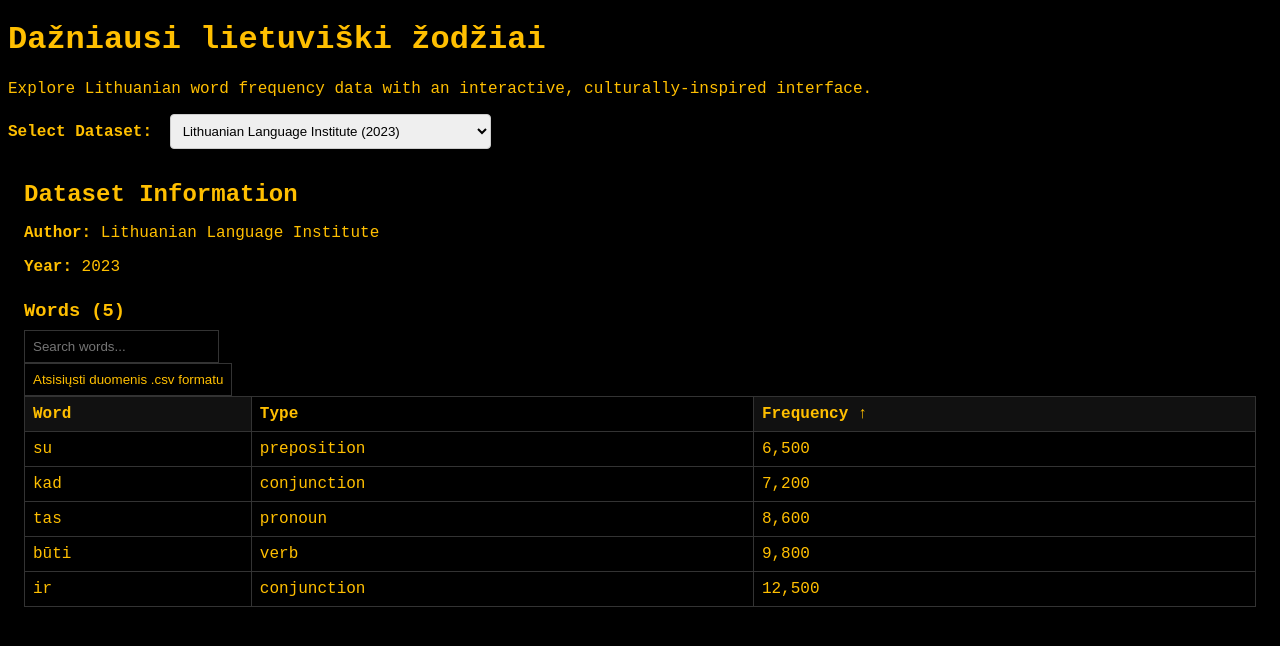
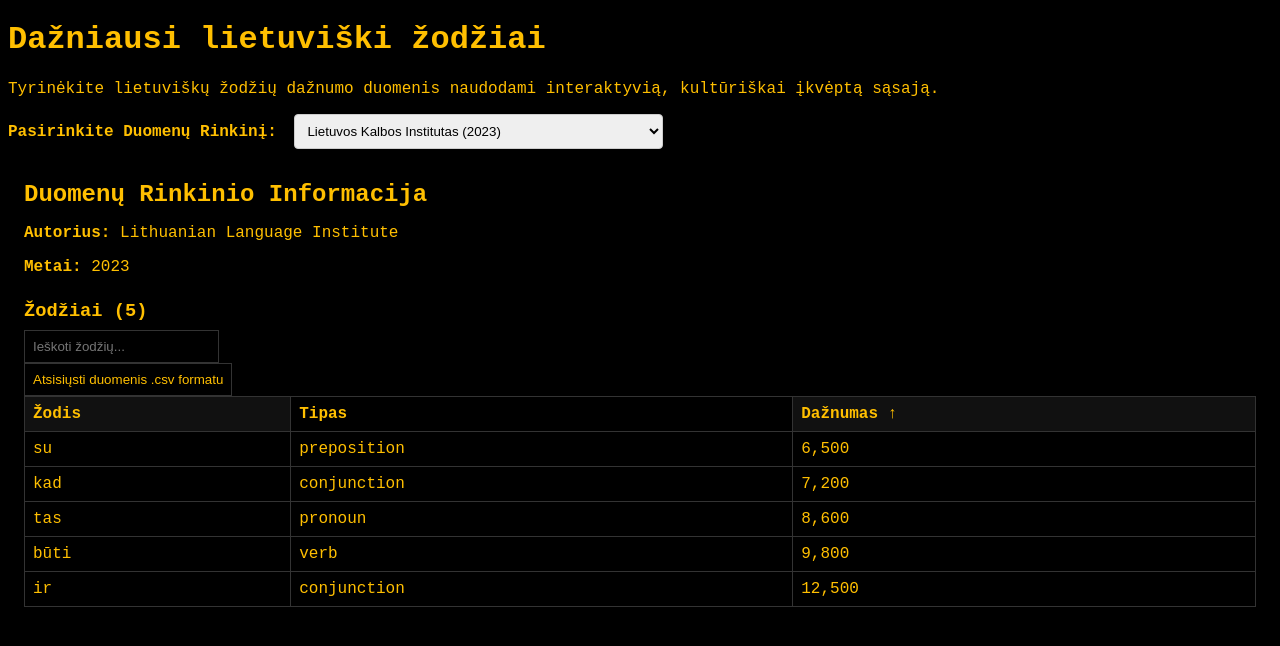
Before and after one commit to Debesyla/dazniausi-zodziai, a SvelteKit app: page / in a window 1280 px wide. Shown: the top 646 px of the page. Built offline with nearby package versions, Linux system fonts and the light colour scheme.

Commit message:
Complete story 6.1: Implement Lithuanian translations for UI components and update tests accordingly

```diff
--- a/src/components/DataLoader.svelte
+++ b/src/components/DataLoader.svelte
@@ -1,6 +1,7 @@
 <script lang="ts">
   import { loadDataset } from '$lib/data';
   import { filterWords } from '$lib/utils';
+  import { t } from '$lib/translations';
   import SearchBar from './SearchBar.svelte';
   import DataTable from './DataTable.svelte';
   import DownloadButton from './DownloadButton.svelte';
@@ -41,19 +42,19 @@
 </script>
 
 {#if loading}
-  <div class="loading">Loading dataset...</div>
+  <div class="loading">{t('loading')}</div>
 {:else if error}
   <div class="error">
-    <h3>Error Loading Data</h3>
+    <h3>{t('errorLoadingData')}</h3>
     <p>{error}</p>
   </div>
 {:else if dataset}
   <div class="dataset">
-    <h2>Dataset Information</h2>
-    <p><strong>Author:</strong> {dataset.author}</p>
-    <p><strong>Year:</strong> {dataset.year}</p>
+    <h2>{t('datasetInformation')}</h2>
+    <p><strong>{t('author')}:</strong> {dataset.author}</p>
+    <p><strong>{t('year')}:</strong> {dataset.year}</p>
 
-    <h3>Words ({filteredWords.length})</h3>
+    <h3>{t('words')} ({filteredWords.length})</h3>
     <SearchBar bind:value={searchQuery} />
     <DownloadButton words={filteredWords} metadata={{author: dataset.author, year: dataset.year}} />
     <DataTable words={filteredWords} />
--- a/src/components/DataTable.svelte
+++ b/src/components/DataTable.svelte
@@ -1,4 +1,5 @@
 <script lang="ts">
+  import { t } from '$lib/translations';
   let { words = [] }: { words?: { word: string; type?: string; frequency: number }[] } = $props();
 
   let sortKey = $state<'word' | 'frequency'>('frequency');
@@ -33,9 +34,9 @@
 <table>
   <thead>
     <tr>
-      <th onclick={() => sortBy('word')} class="sortable">Word {sortKey === 'word' ? (sortAsc ? '↑' : '↓') : ''}</th>
-      <th>Type</th>
-      <th onclick={() => sortBy('frequency')} class="sortable">Frequency {sortKey === 'frequency' ? (sortAsc ? '↑' : '↓') : ''}</th>
+      <th onclick={() => sortBy('word')} class="sortable">{t('word')} {sortKey === 'word' ? (sortAsc ? '↑' : '↓') : ''}</th>
+      <th>{t('type')}</th>
+      <th onclick={() => sortBy('frequency')} class="sortable">{t('frequency')} {sortKey === 'frequency' ? (sortAsc ? '↑' : '↓') : ''}</th>
     </tr>
   </thead>
   <tbody>
--- a/src/components/DownloadButton.svelte
+++ b/src/components/DownloadButton.svelte
@@ -1,15 +1,16 @@
 <script lang="ts">
   import pkg from 'papaparse';
+  import { t } from '$lib/translations';
   const { unparse } = pkg;
 
   let { words, metadata }: { words: { word: string; type?: string; frequency: number }[]; metadata: { author: string; year: number } } = $props();
 
   function downloadCSV() {
     const csvData = [
-      ['Author', metadata.author],
-      ['Year', metadata.year],
+      [t('author'), metadata.author],
+      [t('year'), metadata.year],
       [], // blank line
-      ['Word', 'Type', 'Frequency'],
+      [t('word'), t('type'), t('frequency')],
       ...words.map(w => [w.word, w.type || '', w.frequency])
     ];
 
@@ -24,7 +25,7 @@
   }
 </script>
 
-<button onclick={downloadCSV}>Atsisiųsti duomenis .csv formatu</button>
+<button onclick={downloadCSV}>{t('downloadData')}</button>
 
 <style>
   button {
--- a/src/components/SearchBar.svelte
+++ b/src/components/SearchBar.svelte
@@ -1,11 +1,12 @@
 <script>
+  import { t } from '$lib/translations';
   let { value = $bindable('') } = $props();
 </script>
 
 <div class="search-bar">
-  <input bind:value type="text" placeholder="Search words..." />
+  <input bind:value type="text" placeholder={t('searchPlaceholder')} />
   {#if value}
-  <button type="button" onclick={() => value = ''} aria-label="Clear search">✕</button>
+  <button type="button" onclick={() => value = ''} aria-label={t('clearSearch')}>✕</button>
   {/if}
 </div>
 
--- /dev/null
+++ b/src/lib/translations.ts
@@ -0,0 +1,46 @@
+// Lithuanian translations for the application
+export const translations = {
+  lt: {
+    // SearchBar component
+    searchPlaceholder: 'Ieškoti žodžių...',
+    clearSearch: 'Išvalyti paiešką',
+
+    // DataTable component
+    word: 'Žodis',
+    type: 'Tipas',
+    frequency: 'Dažnumas',
+
+    // DataLoader component
+    loading: 'Kraunamas duomenų rinkinys...',
+    errorLoadingData: 'Klaida Kraunant Duomenis',
+    author: 'Autorius',
+    year: 'Metai',
+    datasetInformation: 'Duomenų Rinkinio Informacija',
+    words: 'Žodžiai',
+
+    // DownloadButton component
+    downloadData: 'Atsisiųsti duomenis .csv formatu',
+
+    // Main page
+    pageTitle: 'Dažniausi lietuviški žodžiai',
+    description: 'Tyrinėkite lietuviškų žodžių dažnumo duomenis naudodami interaktyvią, kultūriškai įkvėptą sąsają.',
+    selectDataset: 'Pasirinkite Duomenų Rinkinį',
+    dataset1: 'Lietuvos Kalbos Institutas (2023)',
+    dataset2: 'Vilniaus Universiteto Lingvistikos Departamentas (2024)',
+  }
+};
+
+export function t(key: string): string {
+  const keys = key.split('.');
+  let value: any = translations.lt;
+
+  for (const k of keys) {
+    value = value[k];
+    if (value === undefined) {
+      console.warn(`Translation key not found: ${key}`);
+      return key;
+    }
+  }
+
+  return value;
+}
--- a/src/routes/+page.svelte
+++ b/src/routes/+page.svelte
@@ -1,21 +1,22 @@
 <script>
   import DataLoader from '../components/DataLoader.svelte';
+  import { t } from '$lib/translations';
 
   let selectedFilename = $state('sample-dataset.json');
 </script>
 
 <svelte:head>
-  <title>Dažniausi Žodžiai</title>
+  <title>{t('pageTitle')}</title>
 </svelte:head>
 
-<h1>Dažniausi lietuviški žodžiai</h1>
-<p>Explore Lithuanian word frequency data with an interactive, culturally-inspired interface.</p>
+<h1>{t('pageTitle')}</h1>
+<p>{t('description')}</p>
 
 <div class="dataset-selector">
-  <label for="dataset-select">Select Dataset:</label>
+  <label for="dataset-select">{t('selectDataset')}:</label>
   <select id="dataset-select" bind:value={selectedFilename}>
-    <option value="sample-dataset.json">Lithuanian Language Institute (2023)</option>
-    <option value="sample-dataset-2.json">Vilnius University Linguistics Department (2024)</option>
+    <option value="sample-dataset.json">{t('dataset1')}</option>
+    <option value="sample-dataset-2.json">{t('dataset2')}</option>
   </select>
 </div>
 
```
Also changed, not shown: 4 other files (tests, documents, lock files or other folders).
